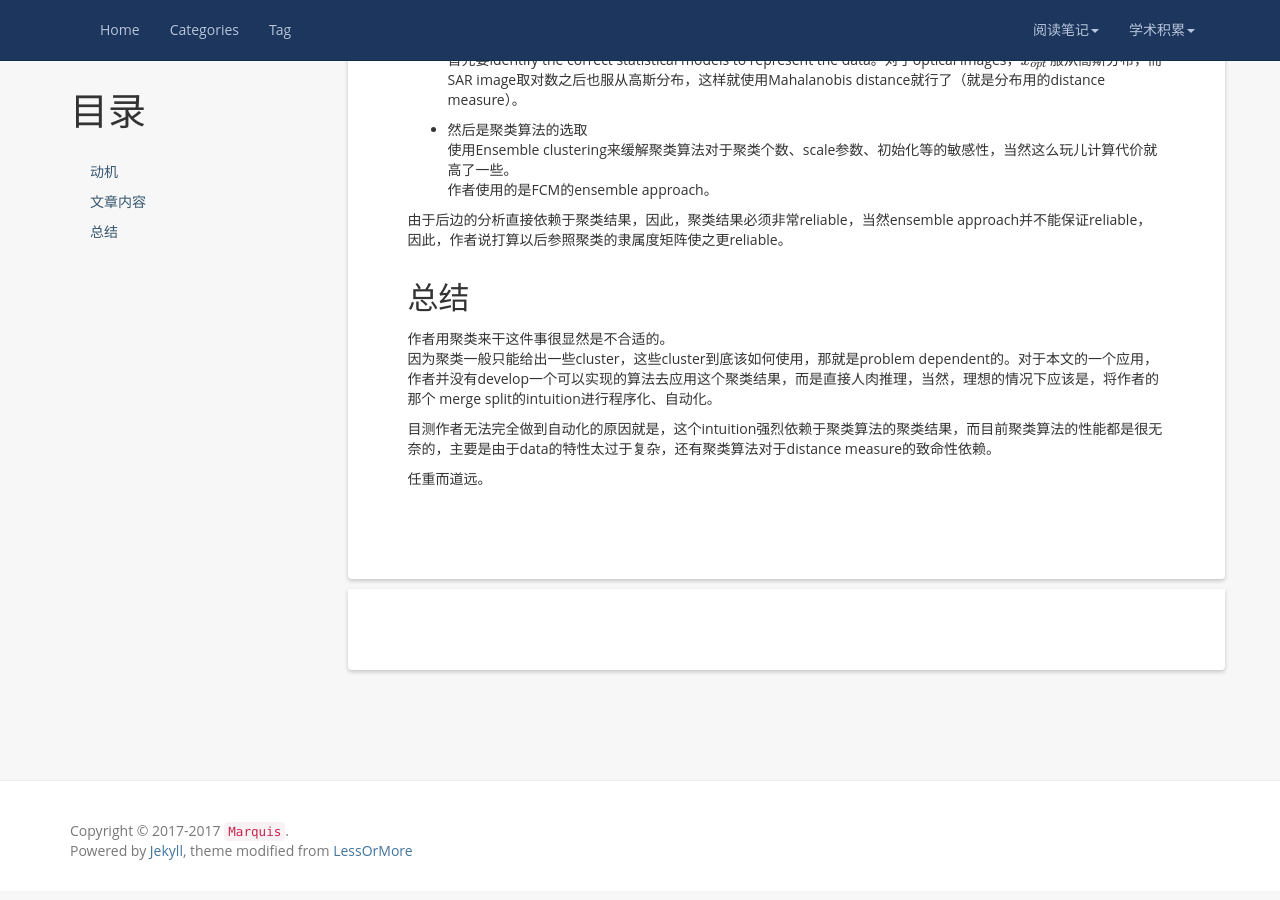
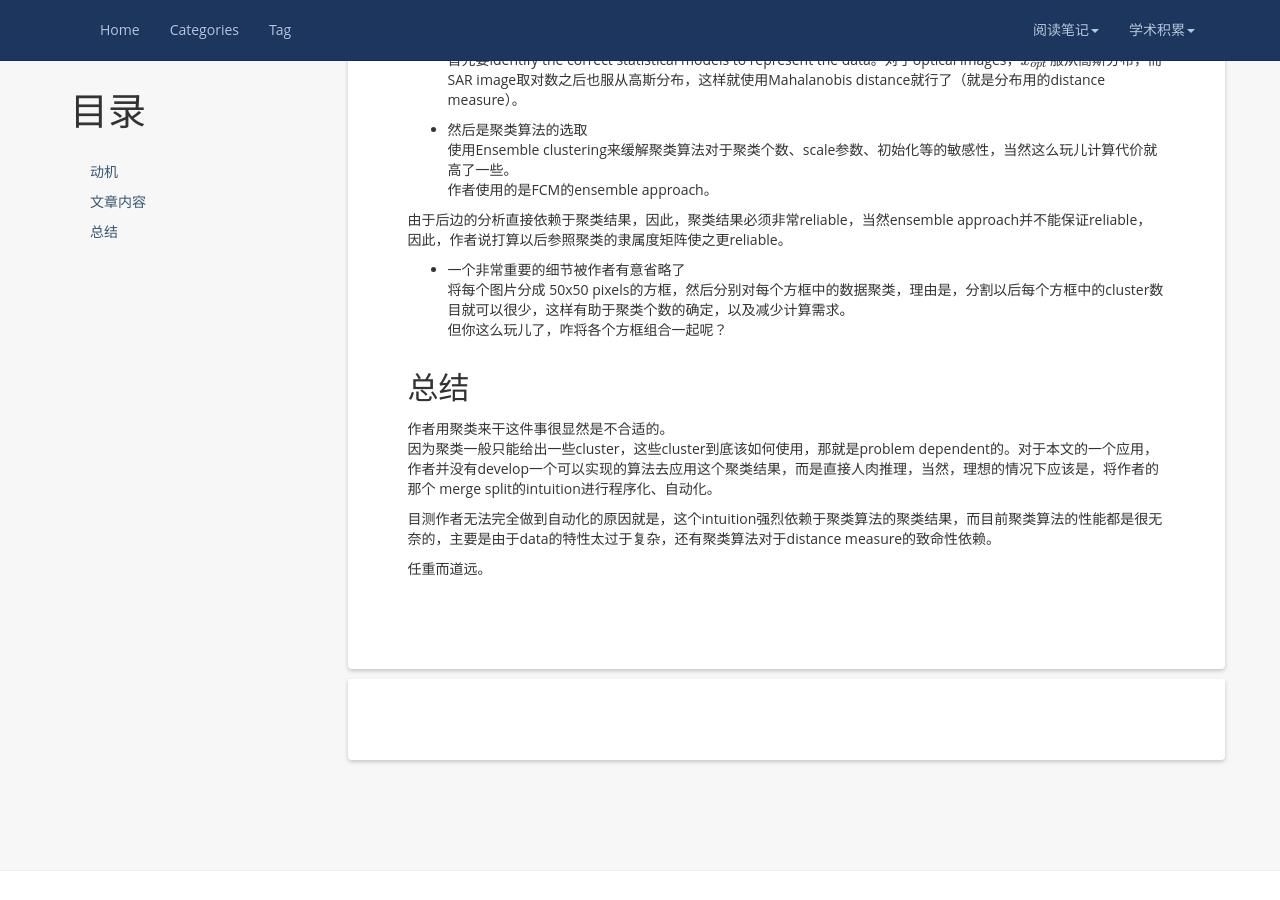
Before and after one commit to marquistj13/MyBlog, a Jekyll site: the page built from _collection_ScholarThings_Clustering/Applications/17.2.19 A clustering approach to heterogeneous change detection.md, in a window 1280 px wide and 900 px high, scrolled down 3378 px. Built offline with Jekyll 4.4.1, drawn with Linux system fonts in a browser that asks for light colours; nearby versions of some CDN libraries; formulas are drawn with MathJax 3; comment, search, counter and statistics services are not loaded; some of the changed lines change nothing that is shown.

Commit message:
加入一个问题

```diff
--- a/_collection_ScholarThings_Clustering/Applications/17.2.19 A clustering approach to heterogeneous change detection.md
+++ b/_collection_ScholarThings_Clustering/Applications/17.2.19 A clustering approach to heterogeneous change detection.md
@@ -26,13 +26,13 @@ clustering不管咋发展，最终都是得为application服务，所以多看
 为了突出重点，咱们先看实验吧
 
 #### 实验一
-![](Aclusteringapproachtoheterogeneouschangedetection/实验1.png)
+![](17.2.19 A clustering approach to heterogeneous change detection/实验1.png)
 这个聚类结果还算比较明显的。
 图d的上半部分一分为二，即由原来的农田变成一半农田，一半被淹的水，这个可以和t2时刻的sar image的聚类结果对比看出来，也可以在图f上半部分的浅灰和深灰部分很明显地看出来
 上面是split，中间部分是merge，即图e的中间部分是由图d的中间部分的河流和农田merge而成的。
 
 #### 实验二
-![](Aclusteringapproachtoheterogeneouschangedetection/实验2.png)
+![](17.2.19 A clustering approach to heterogeneous change detection/实验2.png)
 这个结果就没有实验一好了，首先是聚类结果不太好，图d右下角本该聚到一块儿的都分开了，图e也类似，当然这不是聚类算法的错，是因为数据特性的事儿。
 这时候直接看出来那一部分有change已经很难了。
 
@@ -48,8 +48,8 @@ clustering不管咋发展，最终都是得为application服务，所以多看
 2. fused data set的复杂度越高，就需要更加复杂和灵活的统计模型，当然越复杂就越难fit，因为会有更大的参数估计不确定性，以及更高的计算需求
 
 #### 算法原理
-![](Aclusteringapproachtoheterogeneouschangedetection/数据准备.png)
-![](Aclusteringapproachtoheterogeneouschangedetection/methodology.png)
+![](17.2.19 A clustering approach to heterogeneous change detection/数据准备.png)
+![](17.2.19 A clustering approach to heterogeneous change detection/methodology.png)
 基于一个intuition：
 >cchanges on the groundchanges on the ground can be related to clusters of the image at time $t_1$ splitting and/or merging into the clusters of the image at time $t_2$.
 
@@ -68,6 +68,9 @@ clustering不管咋发展，最终都是得为application服务，所以多看
 
 由于后边的分析直接依赖于聚类结果，因此，聚类结果必须非常reliable，当然ensemble approach并不能保证reliable，因此，作者说打算以后参照聚类的隶属度矩阵使之更reliable。
 
+* 一个非常重要的细节被作者有意省略了
+将每个图片分成 50x50 pixels的方框，然后分别对每个方框中的数据聚类，理由是，分割以后每个方框中的cluster数目就可以很少，这样有助于聚类个数的确定，以及减少计算需求。
+但你这么玩儿了，咋将各个方框组合一起呢？
 
 
 ## 总结
```
Also changed, not shown: _collection_ScholarThings_Clustering/Applications/17.2.19 A clustering approach to heterogeneous change detection/methodology.png (renamed from _collection_ScholarThings_Clustering/Applications/Aclusteringapproachtoheterogeneouschangedetection/methodology.png), _collection_ScholarThings_Clustering/Applications/17.2.19 A clustering approach to heterogeneous change detection/实验1.png (renamed from _collection_ScholarThings_Clustering/Applications/Aclusteringapproachtoheterogeneouschangedetection/实验1.png), _collection_ScholarThings_Clustering/Applications/17.2.19 A clustering approach to heterogeneous change detection/实验2.png (renamed from _collection_ScholarThings_Clustering/Applications/Aclusteringapproachtoheterogeneouschangedetection/实验2.png), _collection_ScholarThings_Clustering/Applications/17.2.19 A clustering approach to heterogeneous change detection/数据准备.png (renamed from _collection_ScholarThings_Clustering/Applications/Aclusteringapproachtoheterogeneouschangedetection/数据准备.png).
